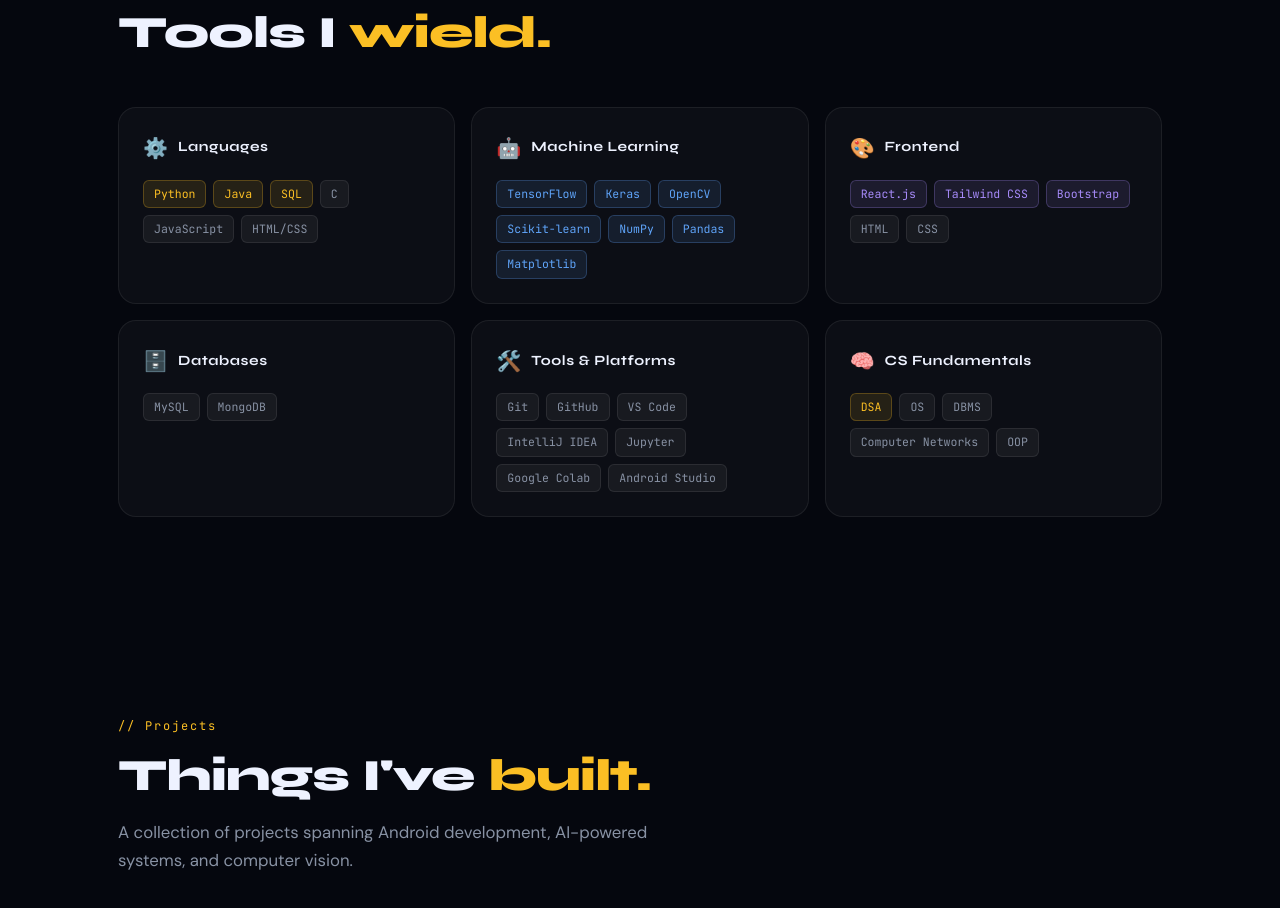
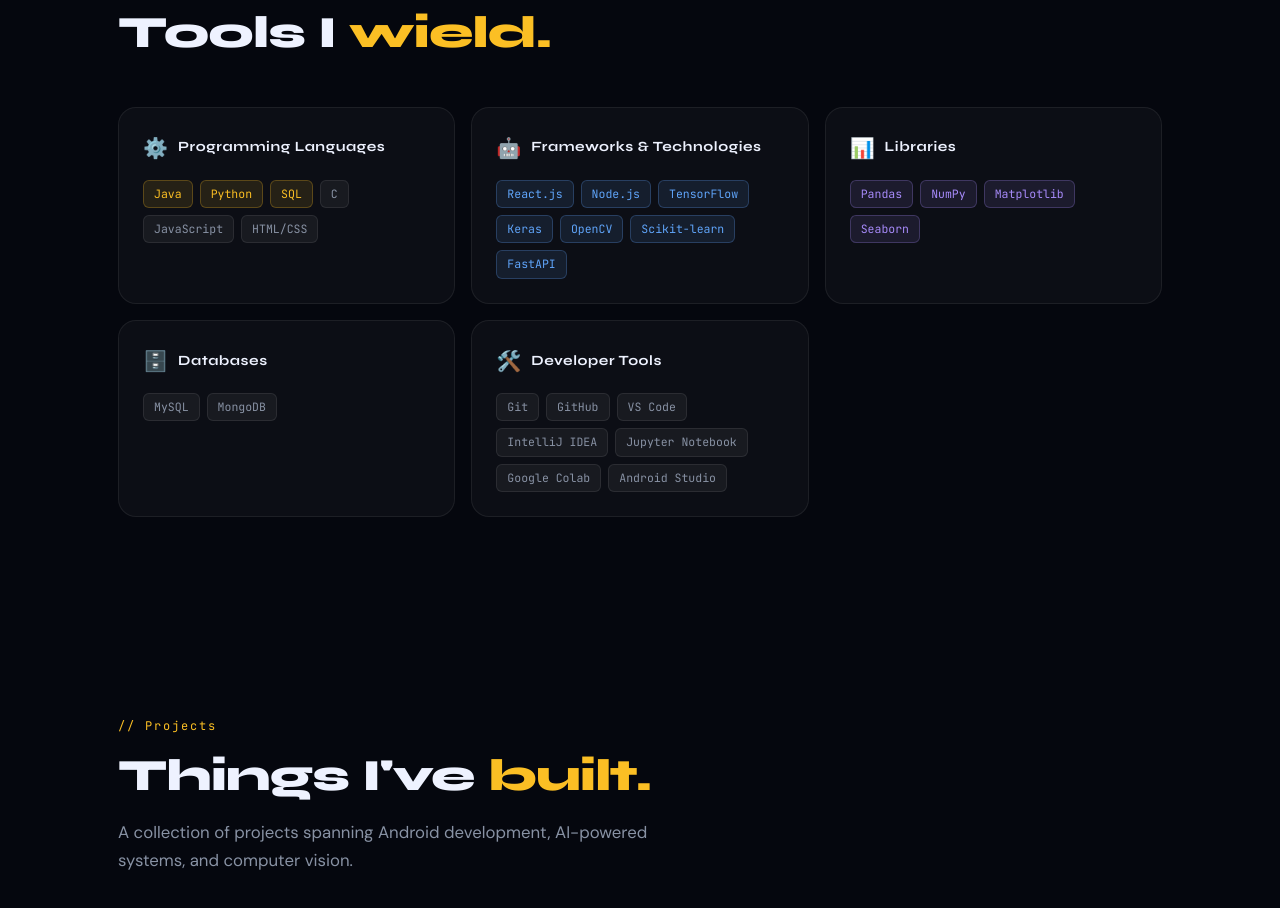
Before and after one commit to kritish3228/kritish-portfolio, a plain HTML site: page index.html in a window 1280 px wide. Shown: the part 1780-2688 px from the top of the page. Drawn offline with Linux system fonts and the light colour scheme.

Commit message:
update skill section

```diff
--- a/index.html
+++ b/index.html
@@ -780,54 +780,92 @@
     </div>
   </div>
 </section>
-
 <!-- ========== SKILLS ========== -->
 <section id="skills">
   <div class="container">
     <div class="reveal"><div class="section-label">// Tech Stack</div></div>
-        <h2 class="section-title reveal" style="--delay:0.05s">Tools I <span class="acc">wield.</span></h2>
+    <h2 class="section-title reveal" style="--delay:0.05s">
+      Tools I <span class="acc">wield.</span>
+    </h2>
+
     <div class="skills-grid">
+
+      <!-- Programming Languages -->
       <div class="skill-cat reveal" style="--delay:0s">
-            <div class="skill-cat-head"><span class="skill-cat-icon">⚙️</span><h3>Languages</h3></div>
+        <div class="skill-cat-head">
+          <span class="skill-cat-icon">⚙️</span>
+          <h3>Programming Languages</h3>
+        </div>
         <div class="skill-tags">
-              <span class="skill-tag hi">Python</span><span class="skill-tag hi">Java</span><span class="skill-tag hi">SQL</span>
-              <span class="skill-tag">C</span><span class="skill-tag">JavaScript</span><span class="skill-tag">HTML/CSS</span>
+          <span class="skill-tag hi">Java</span>
+          <span class="skill-tag hi">Python</span>
+          <span class="skill-tag hi">SQL</span>
+          <span class="skill-tag">C</span>
+          <span class="skill-tag">JavaScript</span>
+          <span class="skill-tag">HTML/CSS</span>
         </div>
       </div>
+
+      <!-- Frameworks & Technologies -->
       <div class="skill-cat reveal" style="--delay:0.06s">
-            <div class="skill-cat-head"><span class="skill-cat-icon">🤖</span><h3>Machine Learning</h3></div>
+        <div class="skill-cat-head">
+          <span class="skill-cat-icon">🤖</span>
+          <h3>Frameworks &amp; Technologies</h3>
+        </div>
         <div class="skill-tags">
-              <span class="skill-tag hi2">TensorFlow</span><span class="skill-tag hi2">Keras</span><span class="skill-tag hi2">OpenCV</span>
-              <span class="skill-tag hi2">Scikit-learn</span><span class="skill-tag hi2">NumPy</span><span class="skill-tag hi2">Pandas</span><span class="skill-tag hi2">Matplotlib</span>
+          <span class="skill-tag hi2">React.js</span>
+          <span class="skill-tag hi2">Node.js</span>
+          <span class="skill-tag hi2">TensorFlow</span>
+          <span class="skill-tag hi2">Keras</span>
+          <span class="skill-tag hi2">OpenCV</span>
+          <span class="skill-tag hi2">Scikit-learn</span>
+          <span class="skill-tag hi2">FastAPI</span>
         </div>
       </div>
+
+      <!-- Libraries -->
       <div class="skill-cat reveal" style="--delay:0.12s">
-            <div class="skill-cat-head"><span class="skill-cat-icon">🎨</span><h3>Frontend</h3></div>
+        <div class="skill-cat-head">
+          <span class="skill-cat-icon">📊</span>
+          <h3>Libraries</h3>
+        </div>
         <div class="skill-tags">
-              <span class="skill-tag hi3">React.js</span><span class="skill-tag hi3">Tailwind CSS</span><span class="skill-tag hi3">Bootstrap</span>
-              <span class="skill-tag">HTML</span><span class="skill-tag">CSS</span>
+          <span class="skill-tag hi3">Pandas</span>
+          <span class="skill-tag hi3">NumPy</span>
+          <span class="skill-tag hi3">Matplotlib</span>
+          <span class="skill-tag hi3">Seaborn</span>
         </div>
       </div>
+
+      <!-- Databases -->
       <div class="skill-cat reveal" style="--delay:0.18s">
-            <div class="skill-cat-head"><span class="skill-cat-icon">🗄️</span><h3>Databases</h3></div>
+        <div class="skill-cat-head">
+          <span class="skill-cat-icon">🗄️</span>
+          <h3>Databases</h3>
+        </div>
         <div class="skill-tags">
-              <span class="skill-tag">MySQL</span><span class="skill-tag">MongoDB</span>
+          <span class="skill-tag">MySQL</span>
+          <span class="skill-tag">MongoDB</span>
         </div>
       </div>
+
+      <!-- Developer Tools -->
       <div class="skill-cat reveal" style="--delay:0.24s">
-            <div class="skill-cat-head"><span class="skill-cat-icon">🛠️</span><h3>Tools &amp; Platforms</h3></div>
+        <div class="skill-cat-head">
+          <span class="skill-cat-icon">🛠️</span>
+          <h3>Developer Tools</h3>
+        </div>
         <div class="skill-tags">
-              <span class="skill-tag">Git</span><span class="skill-tag">GitHub</span><span class="skill-tag">VS Code</span>
-              <span class="skill-tag">IntelliJ IDEA</span><span class="skill-tag">Jupyter</span><span class="skill-tag">Google Colab</span><span class="skill-tag">Android Studio</span>
+          <span class="skill-tag">Git</span>
+          <span class="skill-tag">GitHub</span>
+          <span class="skill-tag">VS Code</span>
+          <span class="skill-tag">IntelliJ IDEA</span>
+          <span class="skill-tag">Jupyter Notebook</span>
+          <span class="skill-tag">Google Colab</span>
+          <span class="skill-tag">Android Studio</span>
         </div>
       </div>
-          <div class="skill-cat reveal" style="--delay:0.3s">
-            <div class="skill-cat-head"><span class="skill-cat-icon">🧠</span><h3>CS Fundamentals</h3></div>
-            <div class="skill-tags">
-              <span class="skill-tag hi">DSA</span><span class="skill-tag">OS</span><span class="skill-tag">DBMS</span>
-              <span class="skill-tag">Computer Networks</span><span class="skill-tag">OOP</span>
-            </div>
-          </div>
+
     </div>
   </div>
 </section>
```
Lines whose indentation alone changed are shown as unchanged.
